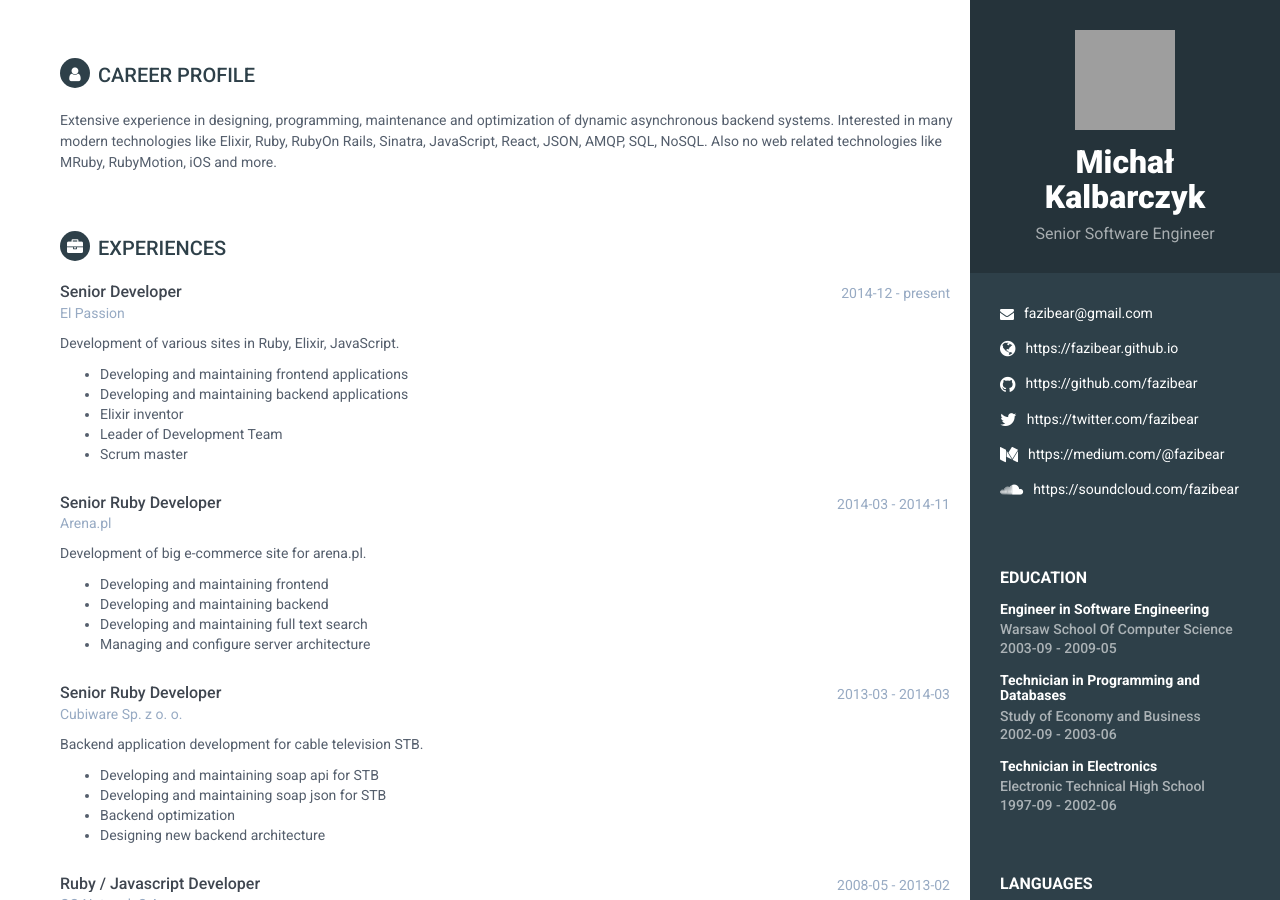
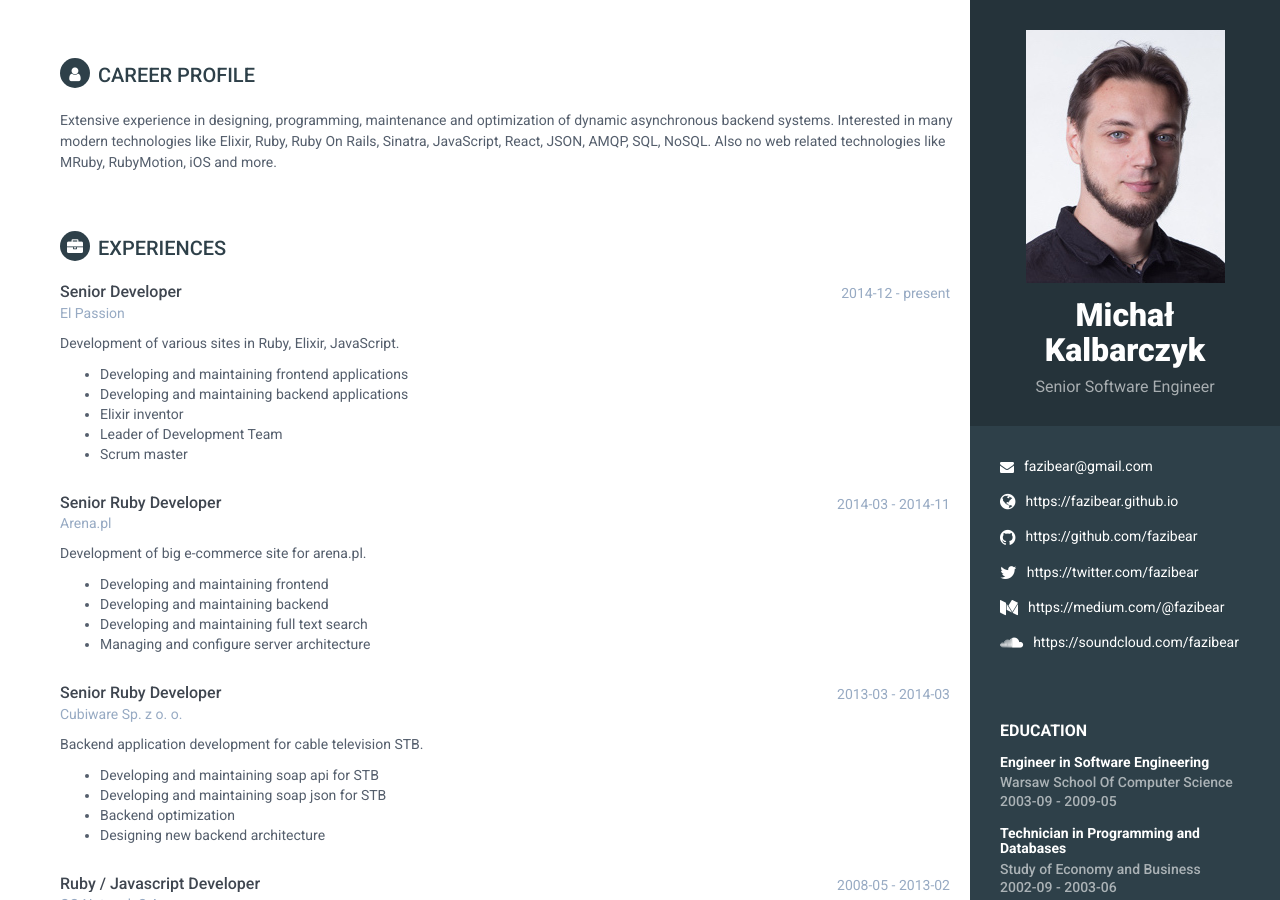
Before and after one commit to fazibear/fazibear.github.io, a Jekyll site: the page built from resume.html, in a window 1280 px wide and 900 px high. Built offline with Jekyll 4.4.1, drawn with Linux system fonts in a browser that asks for light colours; nearby versions of some CDN libraries; grey boxes are pictures that could not be loaded.

```diff
--- a/_data/cv.json
+++ b/_data/cv.json
@@ -12,10 +12,11 @@
   },
 
   "info": {
+    "image": "/images/cv.jpg",
     "label": "Senior Software Engineer",
     "characterClass": "Programmer",
     "brief": "Extensive experience in designing, programming, maintenance and optimization of dynamic asynchronous backend systems.
-      Interested in many modern technologies like Elixir, Ruby, RubyOn Rails, Sinatra, JavaScript, React, JSON, AMQP, SQL, NoSQL.
+      Interested in many modern technologies like Elixir, Ruby, Ruby On Rails, Sinatra, JavaScript, React, JSON, AMQP, SQL, NoSQL.
       Also no web related technologies like MRuby, RubyMotion, iOS and more."
   },
 
--- a/_includes/projects.html
+++ b/_includes/projects.html
@@ -74,21 +74,21 @@
     <h4><a href="https://github.com/fazibear/airbrakex">airbrakex</a></h4>
     <a href="https://hex.pm/packages/airbrakex"><img src="https://img.shields.io/hexpm/dt/airbrakex.svg"/></a>
     <a href="https://github.com/fazibear/airbrakex"><img src="https://img.shields.io/github/stars/fazibear/airbrakex.svg"/></a>
-    <a href="http://badge.fury.io/rb/opal-virtual-dom"><img src="https://img.shields.io/hexpm/v/airbrakex.svg"/></a>
+    <a href="https://hex.pm/packages/airbrakex"><img src="https://img.shields.io/hexpm/v/airbrakex.svg"/></a>
     <a href="https://github.com/fazibear/airbrakex"><img src="https://img.shields.io/badge/license-MIT-blue.svg"/></a>
   </p>
   <p>
     <h4><a href="https://github.com/fazibear/export">export</a></h4>
     <a href="https://hex.pm/packages/export"><img src="https://img.shields.io/hexpm/dt/export.svg"/></a>
     <a href="https://github.com/fazibear/export"><img src="https://img.shields.io/github/stars/fazibear/export.svg"/></a>
-    <a href="http://badge.fury.io/rb/opal-virtual-dom"><img src="https://img.shields.io/hexpm/v/export.svg"/></a>
+    <a href="https://hex.pm/packages/export"><img src="https://img.shields.io/hexpm/v/export.svg"/></a>
     <a href="https://github.com/fazibear/export"><img src="https://img.shields.io/badge/license-MIT-blue.svg"/></a>
   </p>
   <p>
     <h4><a href="https://github.com/fazibear/ex_ical">ex_ical</a></h4>
     <a href="https://hex.pm/packages/ex_ical"><img src="https://img.shields.io/hexpm/dt/ex_ical.svg"/></a>
     <a href="https://github.com/fazibear/ex_ical"><img src="https://img.shields.io/github/stars/fazibear/ex_ical.svg"/></a>
-    <a href="http://badge.fury.io/rb/opal-virtual-dom"><img src="https://img.shields.io/hexpm/v/ex_ical.svg"/></a>
+    <a href="https://hex.pm/packages/ex_ical"><img src="https://img.shields.io/hexpm/v/ex_ical.svg"/></a>
     <a href="https://github.com/fazibear/ex_ical"><img src="https://img.shields.io/badge/license-MIT-blue.svg"/></a>
   </p>
 </li>
--- a/resume.html
+++ b/resume.html
@@ -21,7 +21,7 @@ layout: null
   <div class="wrapper">
     <div class="sidebar-wrapper">
       <div class="profile-container">
-        <img class="profile" src="http://www.gravatar.com/avatar/b5b8eec3fd886a7d72b3ac29368f5073.jpg?size=100" alt="" />
+        <img class="profile" src="{{ site.data.cv.info.image }}" alt="" />
         <h1 class="name">{{ site.data.cv.name }}</h1>
         <h3 class="tagline">{{ site.data.cv.info.label }}</h3>
       </div><!--//profile-container-->
```
Also changed, not shown: images/cv.jpg (added).
